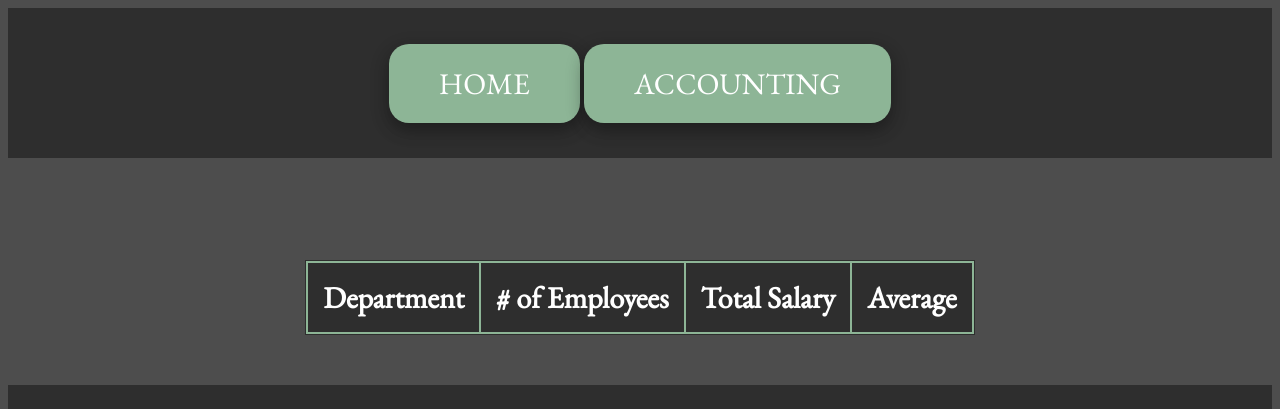
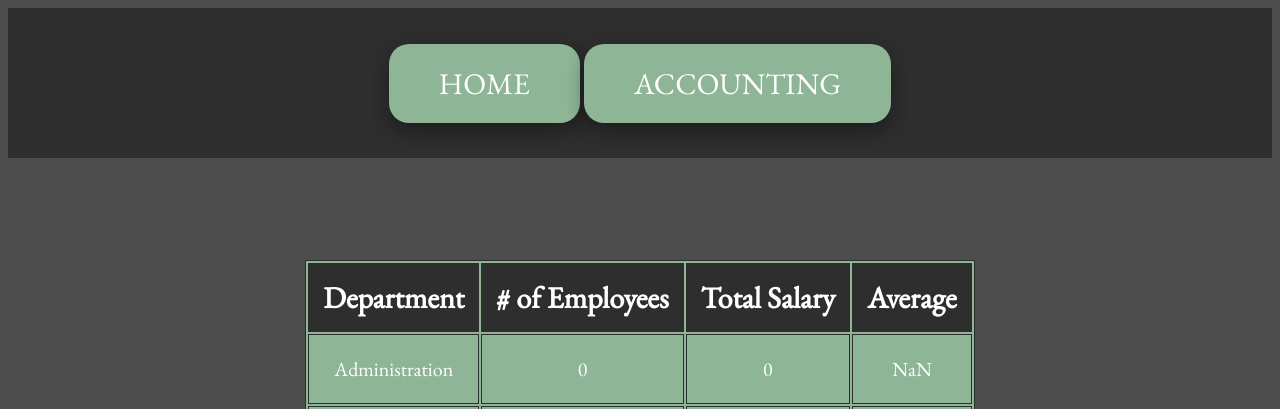
Before and after one commit to e97m/HR-management-system, a plain HTML site: page accounting.html in a window 1280 px wide. Shown: the top 409 px of the page. Drawn offline with nearby package versions, Linux system fonts and the light colour scheme; the site is published under a folder, as on GitHub Pages, so addresses that start at the root find nothing.

Commit message:
solve the link between acc.js to acc.html

```diff
--- a/accounting.html
+++ b/accounting.html
@@ -59,6 +59,6 @@
             </a>
         </div>
     </footer>
-    <script src="/JS/accounting.js"> </script>
+    <script src="JS/accounting.js"> </script>
 </body>
 </html>
```
